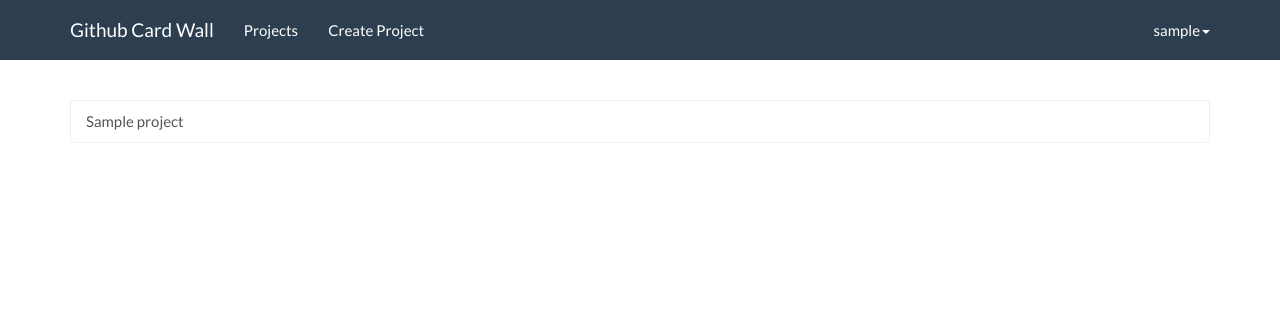
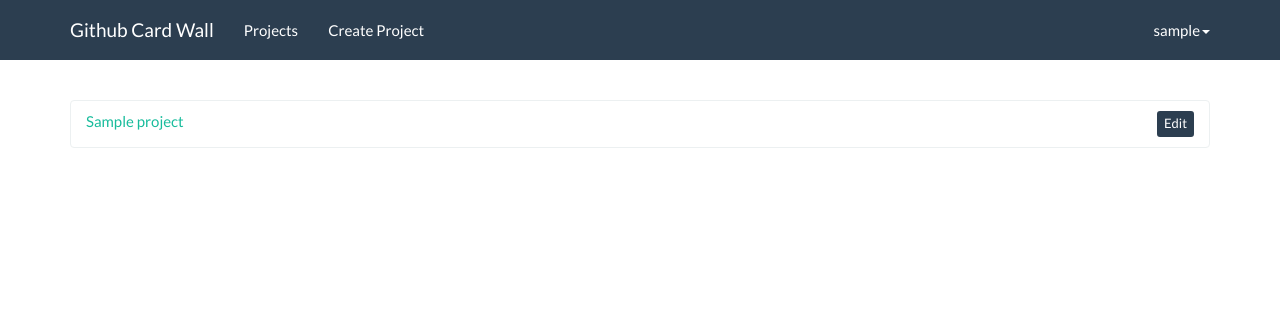
Before and after one commit to jineshpaloor/github-card-wall, a Flask app: page /projects in a window 1280 px wide. Shown: the top 320 px of the page. Run offline with Flask 2, Linux system fonts and the light colour scheme; the visitor is signed in with stand-in values (Sample User, id 1); tables that the repository leaves empty hold one stand-in row (values such as "Sample post"); some libraries are stand-ins or nearby versions.

Commit message:
edit project link added in projects templates

```diff
--- a/templates/projects.html
+++ b/templates/projects.html
@@ -1,10 +1,13 @@
 {% extends "base.html" %}
 {% block content %}
 
-<div class="list-group">
+<ul class="list-group">
     {% for project in project_list %}
-    <a href="/project/{{ project.id }}" class="list-group-item">{{ project.name }}</a>
+    <li class="list-group-item clearfix">
+        <a href="/project/{{ project.id }}" class="pull-left">{{ project.name }}</a>
+        <a href="/project/{{ project.id }}/edit" class="pull-right btn btn-primary btn-xs">Edit</a>
+    </li>
     {% endfor %}
-</div>
+</ul>
 
 {% endblock %}
```
